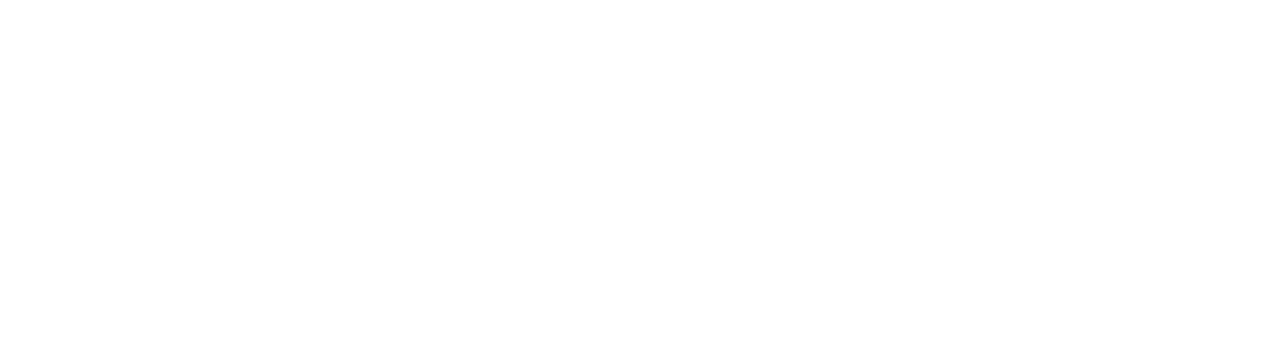
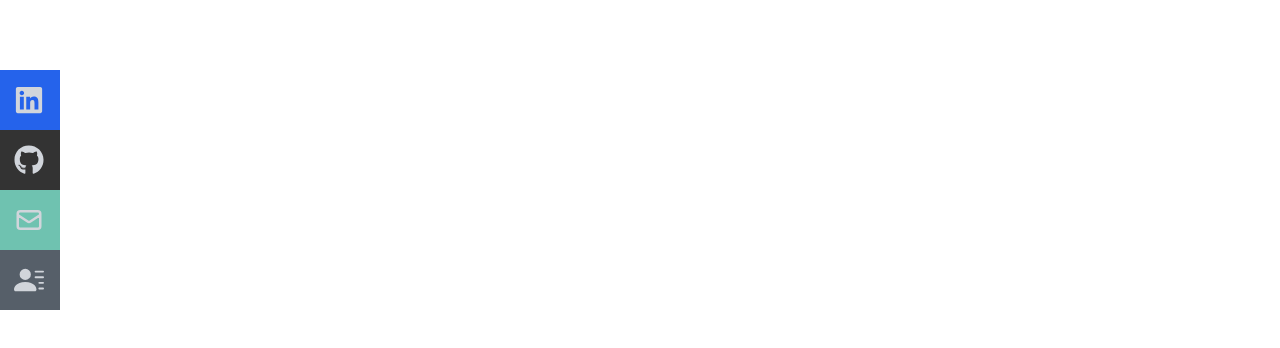
Before and after one commit to Shaji-Mohammed/Portfolio, a React (Create React App) app: page / in a window 1280 px wide. Shown: the part 210-558 px from the top of the page. Built offline with nearby package versions, Linux system fonts and the light colour scheme.

Commit message:
added logos to NavBar

```diff
--- a/src/App.js
+++ b/src/App.js
@@ -1,9 +1,11 @@
+import Home from "./components/Home";
 import Navbar from "./components/Navbar";
 
 function App() {
   return (
     <div>
       <Navbar />
+      <Home />
     </div>
   );
 }
--- a/src/components/Navbar.jsx
+++ b/src/components/Navbar.jsx
@@ -1,5 +1,13 @@
 import React, { useState } from "react";
-import { FaBars, FaTimes } from "react-icons/fa";
+import {
+  FaBars,
+  FaTimes,
+  FaGithub,
+  FaLinkedin,
+  FaFacebook,
+} from "react-icons/fa";
+import { HiOutlineMail } from "react-icons/hi";
+import { BsFillPersonLinesFill } from "react-icons/bs";
 import Logo from "../assets/aws.png";
 
 const Navbar = () => {
@@ -40,7 +48,42 @@
       </ul>
 
       {/* Social Icons*/}
-      <div className="hidden"></div>
+      <div className="hidden lg:flex fixed  flex-col top-[35%] left-0">
+        <ul>
+          <li className="w-[160px] h-[60px] flex justify-between items-center ml-[-100px] hover:ml-[-10px] duration-300 bg-blue-600">
+            <a
+              className="flex justify-between items-center w-full text-gray-300"
+              href="/"
+            >
+              Linkedin <FaLinkedin size={30} />
+            </a>
+          </li>
+          <li className="w-[160px] h-[60px] flex justify-between items-center ml-[-100px] hover:ml-[-10px] duration-300 bg-[#333333]">
+            <a
+              className="flex justify-between items-center w-full text-gray-300"
+              href="/"
+            >
+              Github <FaGithub size={30} />
+            </a>
+          </li>
+          <li className="w-[160px] h-[60px] flex justify-between items-center ml-[-100px] hover:ml-[-10px] duration-300 bg-[#6fc2b0]">
+            <a
+              className="flex justify-between items-center w-full text-gray-300"
+              href="/"
+            >
+              Email <HiOutlineMail size={30} />
+            </a>
+          </li>
+          <li className="w-[160px] h-[60px] flex justify-between items-center ml-[-100px] hover:ml-[-10px] duration-300 bg-[#565f69]">
+            <a
+              className="flex justify-between items-center w-full text-gray-300"
+              href="/"
+            >
+              Resume <BsFillPersonLinesFill size={30} />
+            </a>
+          </li>
+        </ul>
+      </div>
     </div>
   );
 };
```
